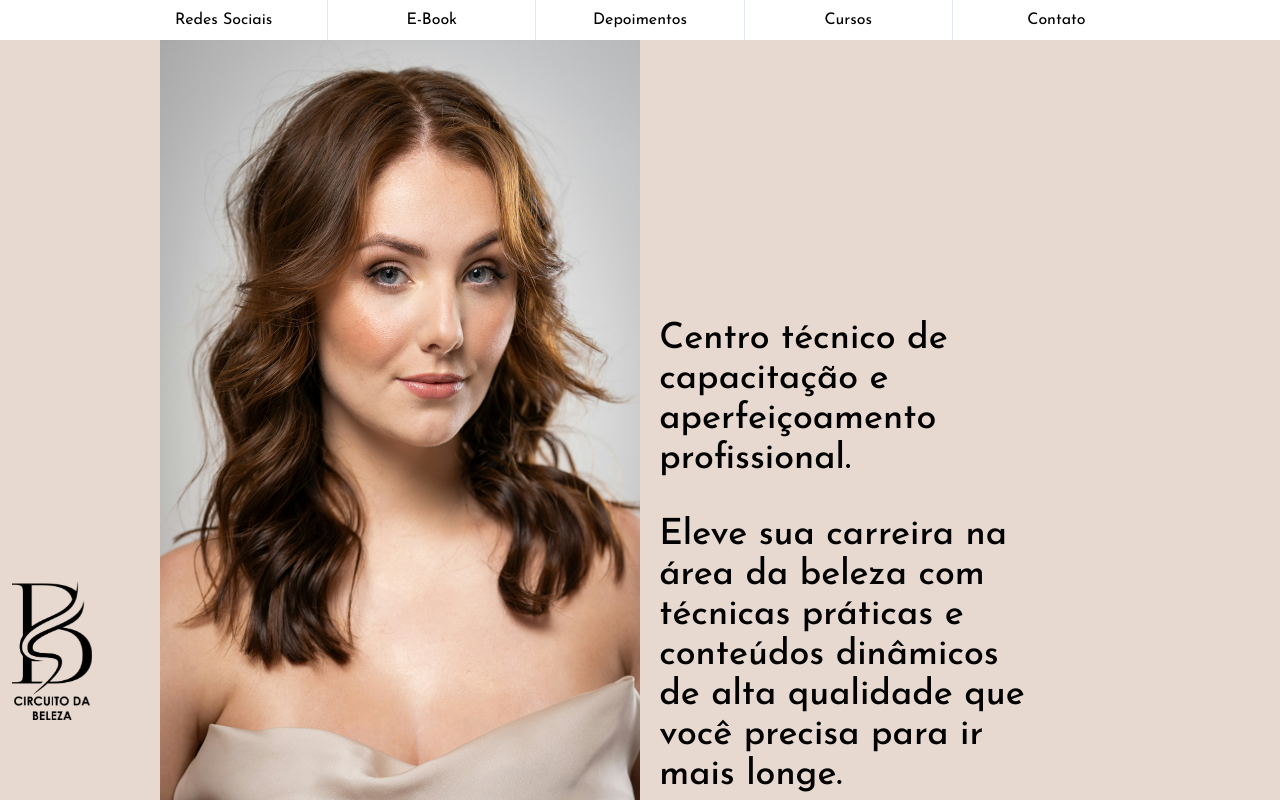
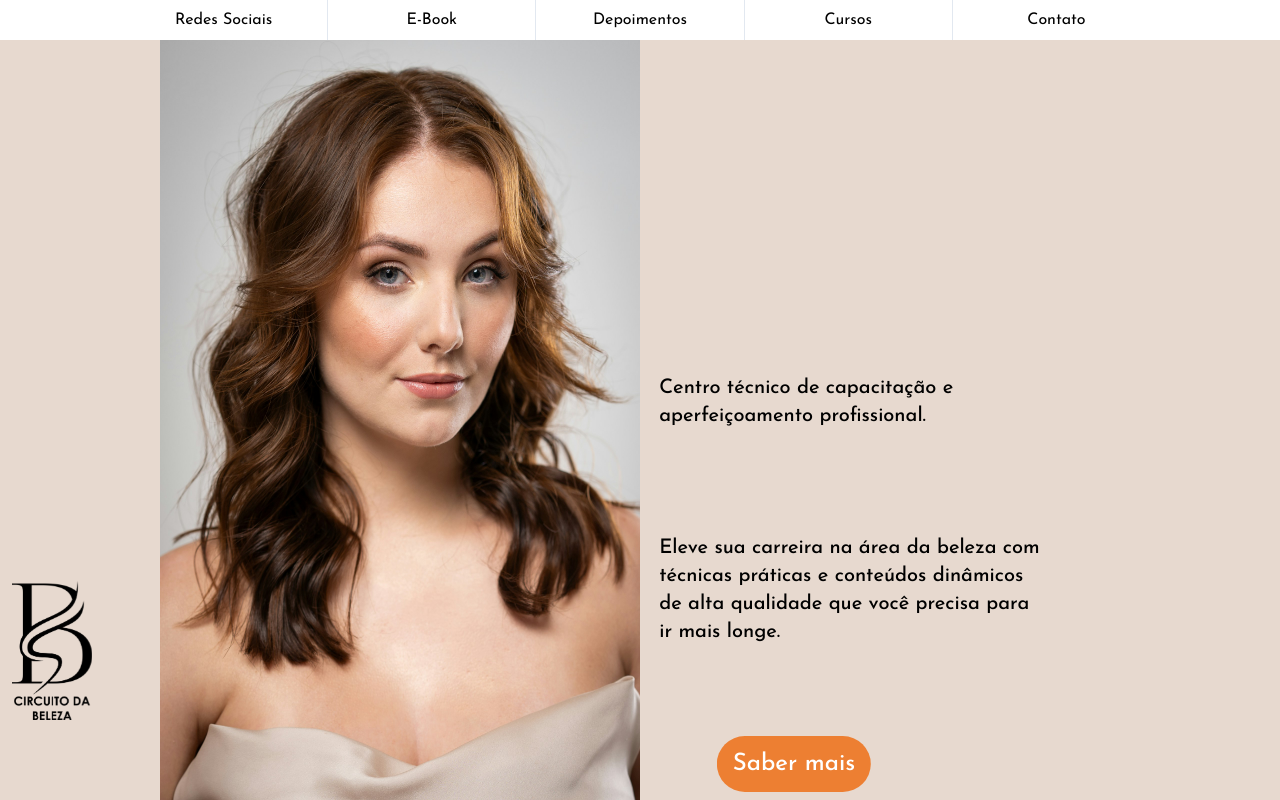
Before and after one commit to Riba12/CircuitoBeleza, a Next.js app: page / in a window 1280 px wide. Shown: the top 800 px of the page. Built offline with nearby package versions, Linux system fonts and the light colour scheme.

Commit message:
media update

```diff
--- a/src/components/landing.tsx
+++ b/src/components/landing.tsx
@@ -10,7 +10,7 @@ export default function Landing() {
         <>
             <div className="bg-bege-100 flex">
                 <div className="grow "></div>
-                <section className="flex flex-row font-medium w-full h-[32rem] md:w-[960px] md:h-dvh ">
+                <section className="flex flex-row font-medium w-full h-[32rem] md:w-[960px] md:h-dvh 2xl:w-[1440px]">
                     {/* <div className="h-4/5  flex justify-center space-x-40">
                     <div className="flex flex-col justify-center w-14 md:w-1/3 z-10">
                         <div className="flex justify-end mt-8">
@@ -43,17 +43,17 @@ export default function Landing() {
                     </div>
                     <div className="w-1/2 flex flex-col md:justify-evenly">
                         <div className="animate-slideInLogo w-24 md:animate-slideInLogoBig md:w-44">
-                            <Image src={logo} alt="Logo" className="w-12 md:w-32" />
+                            <Image src={logo} alt="Logo" className="w-12 md:w-20 2xl:w-32" />
                         </div>
-                        <div className="animate-slideInText w-4/5 md:text-4xl">
+                        <div className="animate-slideInText w-4/5 md:text-xl 2xl:text-4xl">
                             Centro técnico de capacitação e aperfeiçoamento profissional.
                         </div>
-                        <div className="animate-slideInText w-4/5 md:text-4xl">
+                        <div className="animate-slideInText w-4/5 md:text-xl 2xl:text-4xl">
                             Eleve sua carreira na área da beleza com técnicas práticas e conteúdos dinâmicos de alta qualidade que você precisa para ir mais longe.
                         </div>
-                        <div className="animate-slideInBT w-4/5 mt-10">
+                        <div className="animate-slideInBT w-4/5 mt-10 md:mt-0">
                             <Link href="https://pay.kiwify.com.br/fTT4C1K" passHref legacyBehavior >
-                                <a target='_blank' className="w-72 p-4 rounded-full text-center bg-laranja-100 text-white text-xl md:text-3xl hover:bg-gray-400">
+                                <a target='_blank' className="w-72 p-4 rounded-full text-center bg-laranja-100 text-white text-xl md:text-2xl 2xl:text-3xl hover:bg-gray-400">
                                     Saber mais
                                 </a>
                             </Link>
```
